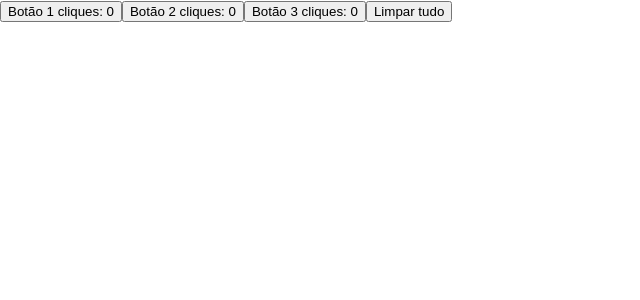
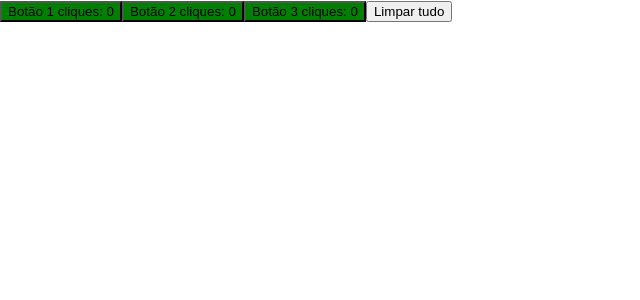
Before and after one commit to matheusdmlopes/trybe-exercicios, a React (Create React App) app in the folder front-end/secao-03.componentes-com-estado-eventos-e-formularios-com-reacct/exercicioFixacao1/fancy-buttons/: page / in a window 1280 px wide. Shown: the top 300 px of the page, without its empty margins (0-640 px from the left). Built offline with nearby package versions, Linux system fonts and the light colour scheme.

Commit message:
feito o fixaçao final

```diff
--- a/front-end/secao-03.componentes-com-estado-eventos-e-formularios-com-reacct/exercicioFixacao1/fancy-buttons/src/App.js
+++ b/front-end/secao-03.componentes-com-estado-eventos-e-formularios-com-reacct/exercicioFixacao1/fancy-buttons/src/App.js
@@ -12,22 +12,39 @@ class App extends React.Component {
     }
   }
 
+  getButtonColor(num) {
+    return num % 2 === 0 ? 'green' : 'white'
+  }
+
   imprimirConsole1 = () => {
+    const { numeroDeCliques1 } = this.state;
     this.setState((stateAnterior) => ({
       numeroDeCliques1: stateAnterior.numeroDeCliques1 + 1
-    }))
+    }), () => {
+      console.log(`Botao 1 ${this.getButtonColor(numeroDeCliques1)}`)
+    })
+
     console.log('clicou1')
   }
   imprimirConsole2 = () => {
+    const { numeroDeCliques2 } = this.state;
     this.setState((stateAnterior) => ({
       numeroDeCliques2: stateAnterior.numeroDeCliques2 + 1
-    }))
+    }), () => {
+      console.log(`Botao 2 ${this.getButtonColor(numeroDeCliques2)}`)
+    })
+
+
     console.log('clicou2')
   }
   imprimirConsole3 = () => {
+    const { numeroDeCliques3 } = this.state;
     this.setState((stateAnterior) => ({
       numeroDeCliques3: stateAnterior.numeroDeCliques3 + 1
-    }))
+    }), () => {
+      console.log(`Botao 3 ${this.getButtonColor(numeroDeCliques3)}`)
+    })
+
     console.log('clicou3')
   }
 
@@ -40,11 +57,35 @@ class App extends React.Component {
   }
 
   render() {
+    const { numeroDeCliques1, numeroDeCliques2, numeroDeCliques3 } = this.state;
     return <div>
-      <button onClick={this.imprimirConsole1}>{`Botão 1 cliques: ${this.state.numeroDeCliques1}`}</button>
-      <button onClick={this.imprimirConsole2}>{`Botão 2 cliques: ${this.state.numeroDeCliques2}`}</button>
-      <button onClick={this.imprimirConsole3}>{`Botão 3 cliques: ${this.state.numeroDeCliques3}`}</button>
-      <button onClick={this.limparBotoes}>Limpar tudo</button>
+      <button
+      type='button'
+      onClick={this.imprimirConsole1}
+      style= { {backgroundColor: this.getButtonColor(numeroDeCliques1)} }
+      >
+        {`Botão 1 cliques: ${this.state.numeroDeCliques1}`}
+      </button>
+
+      <button
+      onClick={this.imprimirConsole2}
+      style= { {backgroundColor: this.getButtonColor(numeroDeCliques2)} }
+      >
+        {`Botão 2 cliques: ${this.state.numeroDeCliques2}`}
+        </button>
+
+      <button
+      onClick={this.imprimirConsole3}
+      style= { {backgroundColor: this.getButtonColor(numeroDeCliques3)} }
+      >
+        {`Botão 3 cliques: ${this.state.numeroDeCliques3}`}
+        </button>
+
+      <button
+      onClick={this.limparBotoes}
+      >
+        Limpar tudo
+        </button>
    </div>
   }
 }
```
